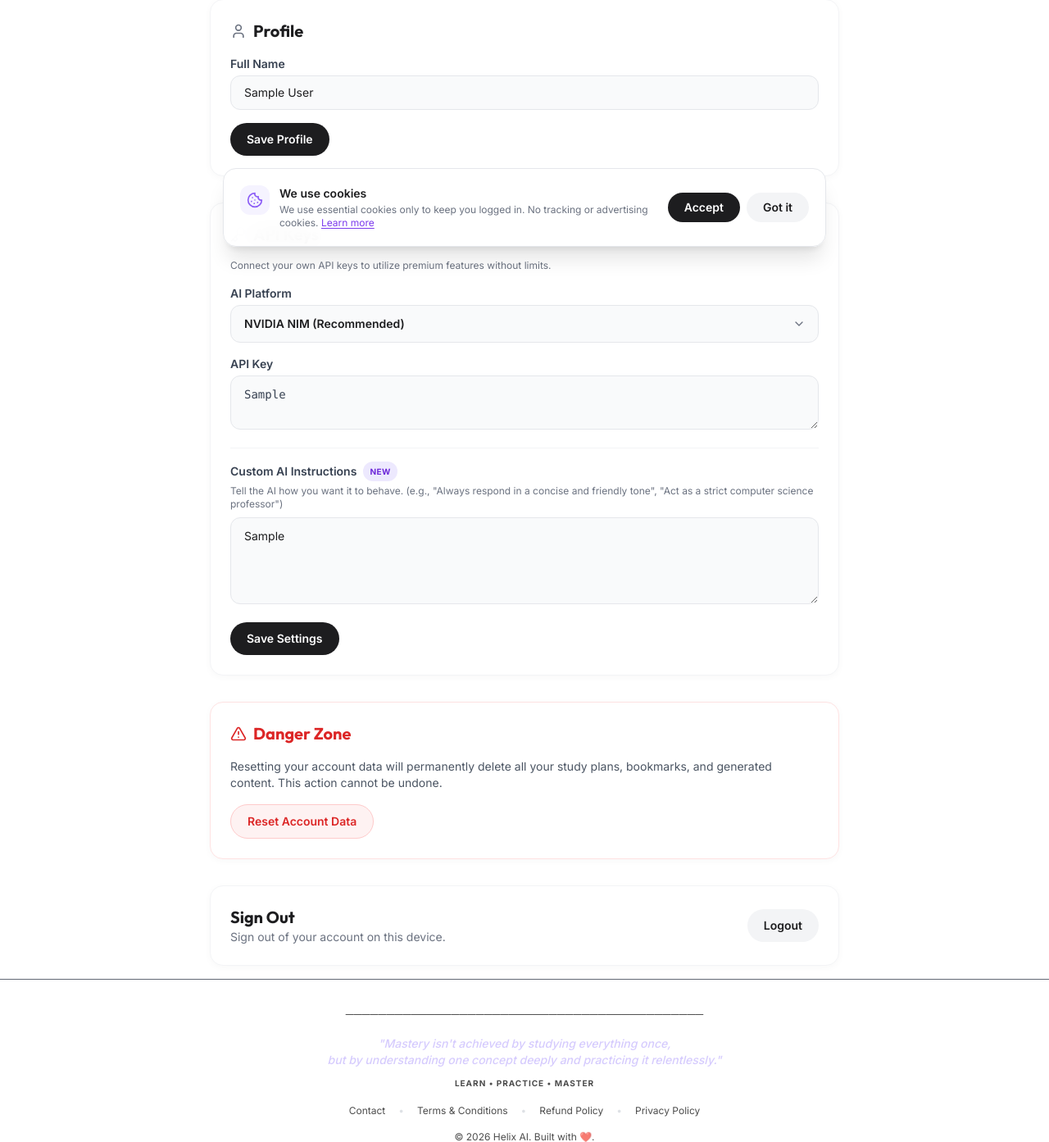
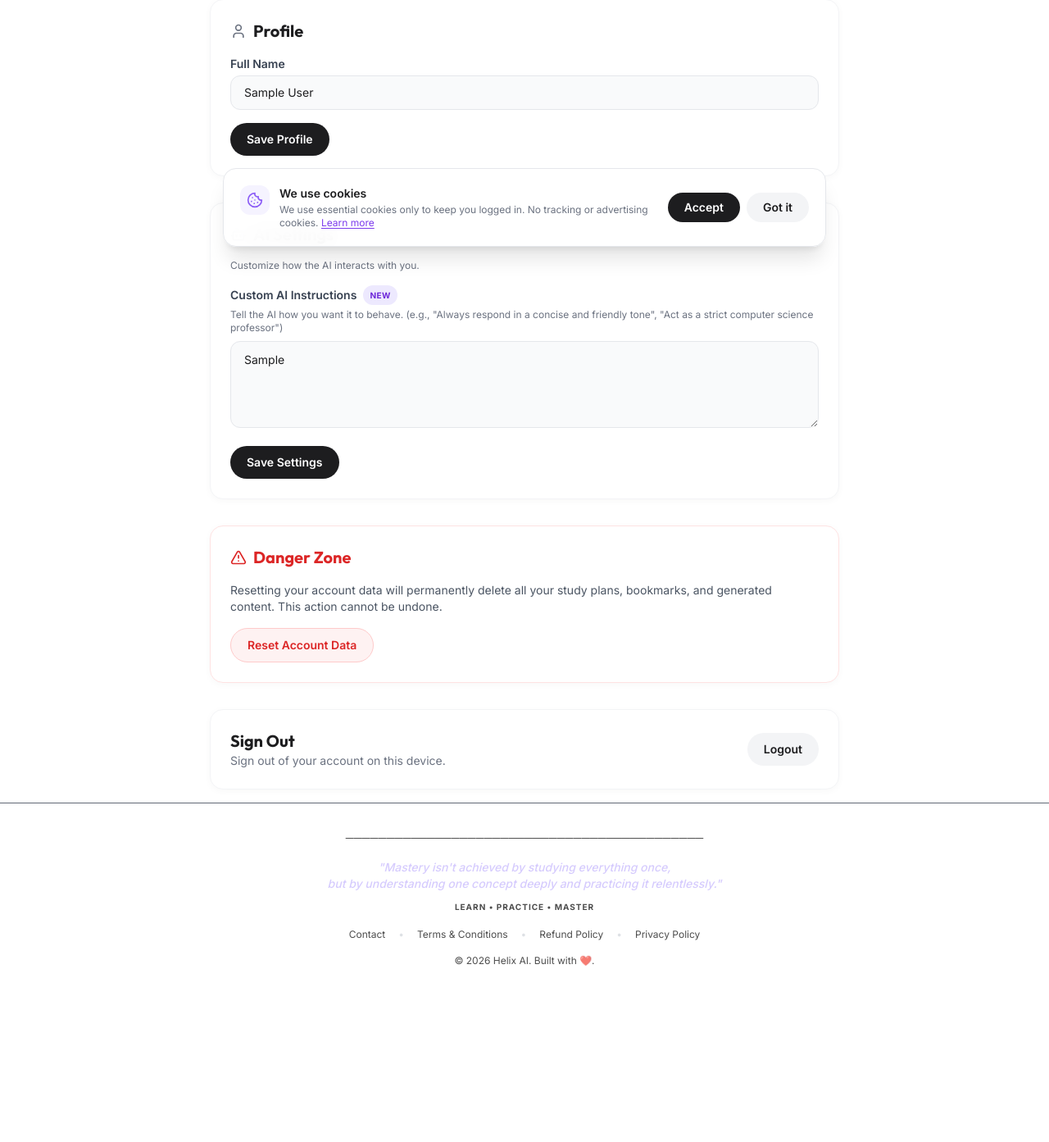
Before and after one commit to mahesh11112007/Helix, a Flask app: page /settings in a window 1280 px wide. Shown: the part 483-1876 px from the top of the page at 82% size. After the commit the page ends 1661 px from the top, so only its background shows below. Run offline with Flask 3, Linux system fonts and the light colour scheme; the visitor is signed in with stand-in values (Sample User, id 1); a database or web service that is not in the repository returns one stand-in record (values such as "Sample title"); data that the repository does not hold is empty; some libraries are stand-ins or nearby versions.

Commit message:
Remove user-facing API key and platform selection from Settings

```diff
--- a/templates/dashboard/settings.html
+++ b/templates/dashboard/settings.html
@@ -44,36 +44,14 @@
         </form>
     </div>
 
-    <!-- API Keys Section -->
+    <!-- AI Settings Section -->
     <div class="glass-card bg-white p-6 rounded-2xl shadow-[0_2px_10px_rgba(0,0,0,0.03)] border border-gray-100">
         <div class="flex items-center gap-2 mb-4 text-[#1d1d1f]">
-            <i data-lucide="key" class="w-5 h-5 text-gray-500"></i>
-            <h2 class="text-xl font-bold font-outfit">API Keys</h2>
+            <i data-lucide="bot" class="w-5 h-5 text-gray-500"></i>
+            <h2 class="text-xl font-bold font-outfit">AI Settings</h2>
         </div>
-        <p class="text-xs text-gray-500 mb-4">Connect your own API keys to utilize premium features without limits.</p>
+        <p class="text-xs text-gray-500 mb-4">Customize how the AI interacts with you.</p>
         <form action="/settings/api_keys" method="POST" class="space-y-4">
-            <div>
-                <label for="ai_platform" class="block text-sm font-semibold text-gray-700 mb-1">AI Platform</label>
-                <div class="relative">
-                    <select id="ai_platform" name="ai_platform" class="appearance-none w-full px-4 py-3 rounded-xl bg-gray-50 border border-gray-200 text-sm focus:outline-none focus:border-primary focus:ring-2 focus:ring-primary/20 transition-all font-semibold text-[#1d1d1f]">
-                        <option value="nvidia" {% if profile.ai_platform == 'nvidia' %}selected{% endif %}>NVIDIA NIM (Recommended)</option>
-                        <option value="gemini" {% if profile.ai_platform == 'gemini' %}selected{% endif %}>Google Gemini</option>
-                        <option value="openai" {% if profile.ai_platform == 'openai' %}selected{% endif %}>OpenAI</option>
-                        <option value="groq" {% if profile.ai_platform == 'groq' %}selected{% endif %}>Groq</option>
-                        <option value="openrouter" {% if profile.ai_platform == 'openrouter' %}selected{% endif %}>OpenRouter</option>
-                        <option value="custom" {% if profile.ai_platform == 'custom' %}selected{% endif %}>KiraakStudy Premium AI</option>
-                    </select>
-                    <div class="pointer-events-none absolute inset-y-0 right-0 flex items-center px-4 text-gray-500">
-                        <i data-lucide="chevron-down" class="w-4 h-4"></i>
-                    </div>
-                </div>
-            </div>
-            <div>
-                <label for="api_keys" class="block text-sm font-semibold text-gray-700 mb-1">API Key</label>
-                <textarea id="api_keys" name="api_keys" rows="2" class="w-full px-4 py-3 rounded-xl bg-gray-50 border border-gray-200 text-sm focus:outline-none focus:border-primary focus:ring-2 focus:ring-primary/20 transition-all font-mono text-gray-700 select-all" placeholder="Enter your API key here...">{{ profile['api_keys'] if profile['api_keys'] else '' }}</textarea>
-            </div>
-
-            <hr class="border-gray-100 my-4">
 
             <div>
                 <label for="custom_instructions" class="block text-sm font-semibold text-gray-700 mb-1 flex items-center gap-2">
```
